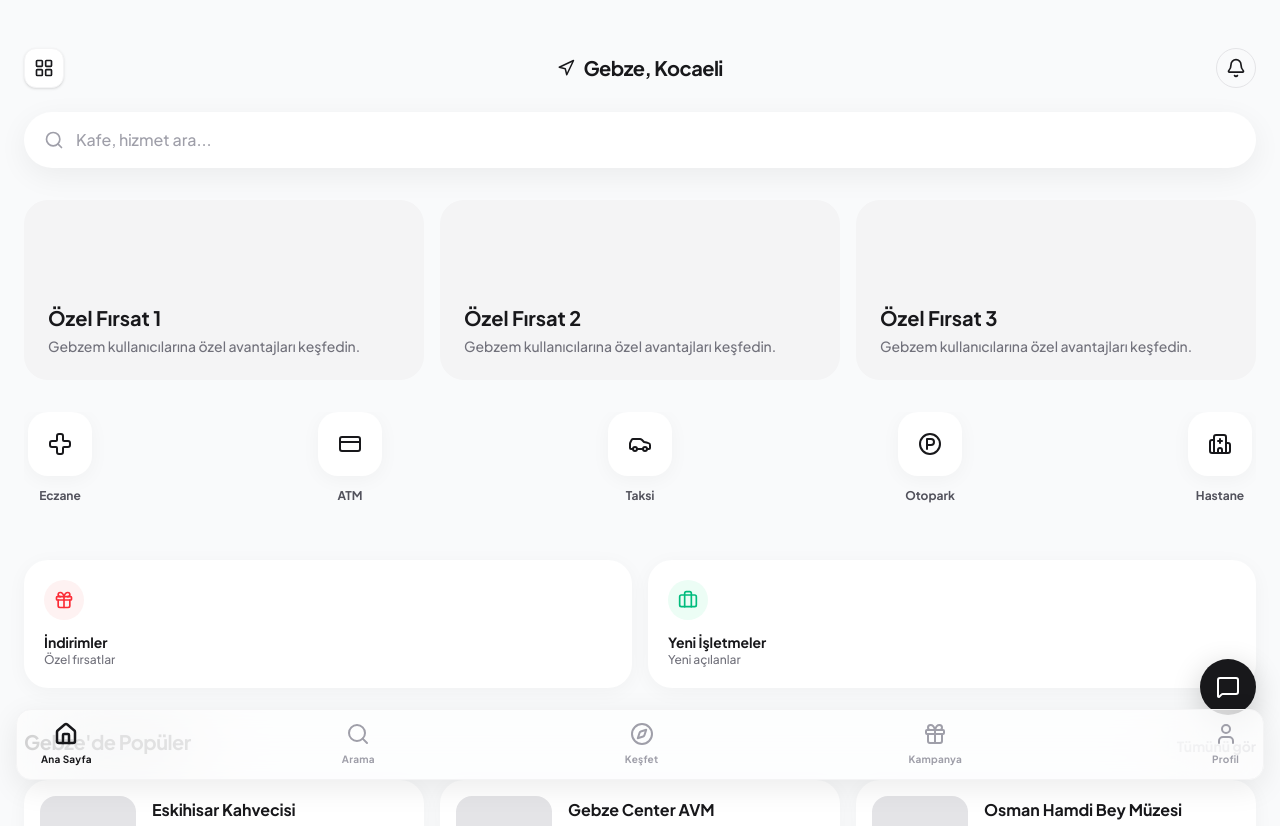
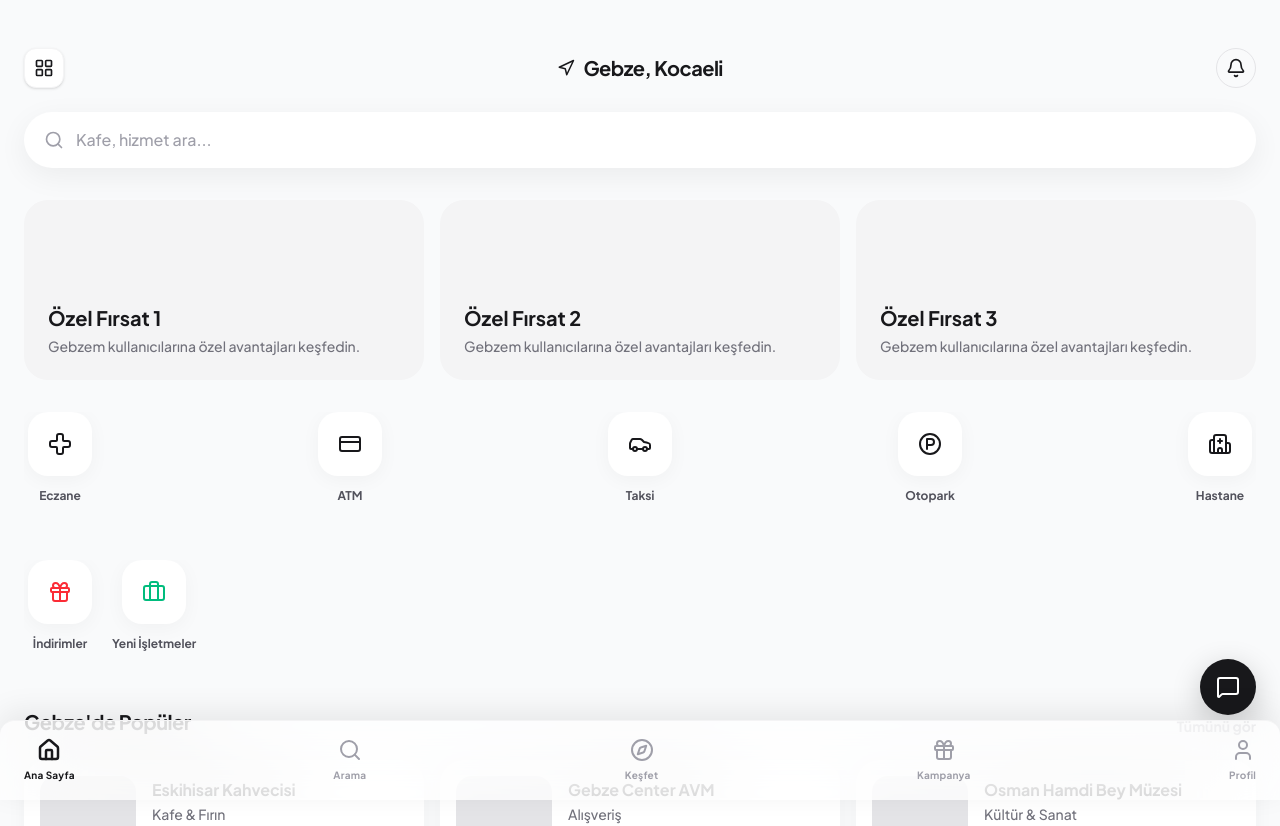
Before and after one commit to qrlex2026/gebzem-b, a React (Vite) app: page / in a window 1280 px wide. Shown: the top 826 px of the page. Built offline with nearby package versions, Linux system fonts and the light colour scheme.

Commit message:
feat: Enhance UI and add food categories
Refactor the BottomNav component to position it at the bottom of the screen and adjust its styling for a cleaner look. Introduce new food-related categories to the Home page, expanding available search options.

```diff
--- a/src/components/BottomNav.tsx
+++ b/src/components/BottomNav.tsx
@@ -15,8 +15,8 @@ export default function BottomNav({ activeTab, setActiveTab }: BottomNavProps) {
   ];
 
   return (
-    <div className="fixed bottom-[20px] left-4 right-4 z-50">
-      <div className="bg-white/70 backdrop-blur-2xl border border-zinc-100 rounded-[15px] shadow-[0_8px_30px_rgba(0,0,0,0.08)] px-6 py-3 w-full">
+    <div className="fixed bottom-0 left-0 right-0 z-50">
+      <div className="bg-white/70 backdrop-blur-2xl border-t border-zinc-100 rounded-t-[15px] shadow-[0_-8px_30px_rgba(0,0,0,0.08)] px-6 py-[17px] w-full">
         <div className="flex justify-between items-center w-full max-w-7xl mx-auto">
         {navItems.map((item) => {
           const Icon = item.icon;
--- a/src/components/ChatPage.tsx
+++ b/src/components/ChatPage.tsx
@@ -20,9 +20,9 @@ export default function ChatPage() {
           </div>
         </div>
 
-        <div className="mt-4 flex items-center gap-3 bg-zinc-50 px-4 py-3 rounded-full border border-zinc-100">
-          <button className="w-8 h-8 bg-zinc-200 rounded-full flex items-center justify-center text-zinc-600 active:scale-95 transition-transform shrink-0">
-            <Mic size={16} />
+        <div className="mt-4 flex items-center gap-3 bg-transparent px-4 py-3 rounded-full border border-zinc-200">
+          <button className="w-8 h-8 rounded-full flex items-center justify-center text-zinc-600 active:scale-95 transition-transform shrink-0">
+            <Mic size={20} />
           </button>
           <input
             type="text"
--- a/src/components/Home.tsx
+++ b/src/components/Home.tsx
@@ -1,4 +1,4 @@
-import { Search, Coffee, ShoppingBag, Wrench, Car, LayoutGrid, Navigation, Bell, X, Utensils, Calendar, FileText, Home as HomeIcon, Briefcase, Cross, CreditCard, ParkingCircle, Hospital, Gift } from 'lucide-react';
+import { Search, Coffee, ShoppingBag, Wrench, Car, LayoutGrid, Navigation, Bell, X, Utensils, Calendar, FileText, Home as HomeIcon, Briefcase, Cross, CreditCard, ParkingCircle, Hospital, Gift, Pizza, IceCream, Sandwich } from 'lucide-react';
 import { popularBusinesses } from '../data';
 import ListingCard from './ListingCard';
 import { Business } from '../types';
@@ -10,12 +10,20 @@ interface HomeProps {
   onSelectBusiness: (business: Business) => void;
 }
 
-const categories = [
+const defaultCategories = [
   { id: 'eczane', icon: Cross, label: 'Eczane' },
   { id: 'atm', icon: CreditCard, label: 'ATM' },
   { id: 'taksi', icon: Car, label: 'Taksi' },
   { id: 'otopark', icon: ParkingCircle, label: 'Otopark' },
   { id: 'hastane', icon: Hospital, label: 'Hastane' },
+];
+
+const yemeCategories = [
+  { id: 'doner', icon: Utensils, label: 'Döner' },
+  { id: 'kebap', icon: Utensils, label: 'Kebap' },
+  { id: 'pide', icon: Pizza, label: 'Pide' },
+  { id: 'tatli', icon: IceCream, label: 'Tatlı' },
+  { id: 'fastfood', icon: Sandwich, label: 'Fast Food' },
 ];
 
 const allCategories = [
@@ -32,6 +40,9 @@ const allCategories = [
 
 export default function Home({ onSelectBusiness }: HomeProps) {
   const [showCategories, setShowCategories] = useState(false);
+  const [selectedCategory, setSelectedCategory] = useState<string | null>(null);
+
+  const displayCategories = selectedCategory === 'yeme' ? yemeCategories : defaultCategories;
 
   return (
     <motion.div
@@ -49,7 +60,7 @@ export default function Home({ onSelectBusiness }: HomeProps) {
           <LayoutGrid size={20} />
         </button>
 
-        <div className="flex items-center gap-2">
+        <div className="flex items-center gap-2 cursor-pointer" onClick={() => setSelectedCategory(null)}>
           <Navigation size={18} className="text-zinc-900" />
           <h1 className="text-[20px] font-bold text-zinc-900 tracking-tight">
             Gebze, Kocaeli
@@ -88,7 +99,7 @@ export default function Home({ onSelectBusiness }: HomeProps) {
       {/* Categories */}
       <div className="px-6 mb-10 max-w-7xl mx-auto">
         <div className="flex justify-between items-center gap-4 overflow-x-auto pb-4 hide-scrollbar">
-          {categories.map((cat) => {
+          {displayCategories.map((cat) => {
             const Icon = cat.icon;
             return (
               <div key={cat.id} className="flex flex-col items-center gap-3 min-w-[72px] cursor-pointer group">
@@ -104,24 +115,18 @@ export default function Home({ onSelectBusiness }: HomeProps) {
 
       {/* İndirimler & Yeni İşletmeler */}
       <div className="px-6 mb-10 max-w-7xl mx-auto">
-        <div className="grid grid-cols-2 gap-4">
-          <div className="bg-white rounded-[24px] p-5 shadow-[0_4px_20px_rgba(0,0,0,0.04)] flex flex-col gap-3 cursor-pointer active:scale-95 transition-transform">
-            <div className="w-10 h-10 bg-red-50 text-red-500 rounded-full flex items-center justify-center">
-              <Gift size={20} />
+        <div className="flex gap-4 overflow-x-auto pb-4 hide-scrollbar">
+          <div className="flex flex-col items-center gap-3 min-w-[72px] cursor-pointer group">
+            <div className="w-16 h-16 bg-white rounded-[20px] shadow-[0_4px_20px_rgba(0,0,0,0.04)] flex items-center justify-center text-red-500 group-active:scale-95 transition-transform">
+              <Gift size={24} strokeWidth={2} />
             </div>
-            <div>
-              <h3 className="font-bold text-zinc-900 text-sm">İndirimler</h3>
-              <p className="text-xs font-medium text-zinc-500">Özel fırsatlar</p>
+            <span className="text-xs font-bold text-zinc-600">İndirimler</span>
+          </div>
+          <div className="flex flex-col items-center gap-3 min-w-[72px] cursor-pointer group">
+            <div className="w-16 h-16 bg-white rounded-[20px] shadow-[0_4px_20px_rgba(0,0,0,0.04)] flex items-center justify-center text-emerald-500 group-active:scale-95 transition-transform">
+              <Briefcase size={24} strokeWidth={2} />
             </div>
-          </div>
-          <div className="bg-white rounded-[24px] p-5 shadow-[0_4px_20px_rgba(0,0,0,0.04)] flex flex-col gap-3 cursor-pointer active:scale-95 transition-transform">
-            <div className="w-10 h-10 bg-emerald-50 text-emerald-500 rounded-full flex items-center justify-center">
-              <Briefcase size={20} />
-            </div>
-            <div>
-              <h3 className="font-bold text-zinc-900 text-sm">Yeni İşletmeler</h3>
-              <p className="text-xs font-medium text-zinc-500">Yeni açılanlar</p>
-            </div>
+            <span className="text-xs font-bold text-zinc-600">Yeni İşletmeler</span>
           </div>
         </div>
       </div>
@@ -166,7 +171,14 @@ export default function Home({ onSelectBusiness }: HomeProps) {
               {allCategories.map((cat) => {
                 const Icon = cat.icon;
                 return (
-                  <div key={cat.id} className="flex flex-col items-center gap-3 cursor-pointer group">
+                  <div
+                    key={cat.id}
+                    onClick={() => {
+                      setSelectedCategory(cat.id);
+                      setShowCategories(false);
+                    }}
+                    className="flex flex-col items-center gap-3 cursor-pointer group"
+                  >
                     <div className="w-20 h-20 bg-zinc-50 rounded-[24px] flex items-center justify-center text-zinc-900 group-active:scale-95 transition-transform">
                       <Icon size={28} strokeWidth={1.5} />
                     </div>
```
